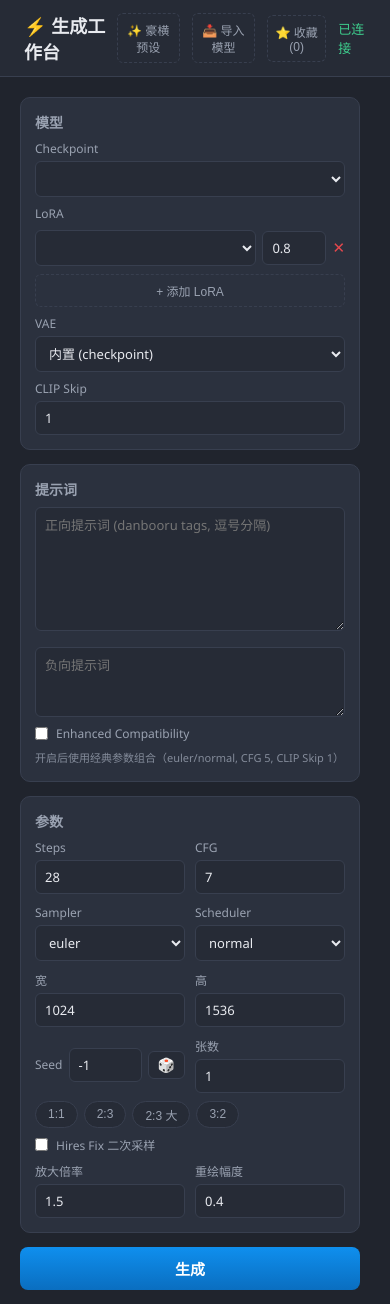
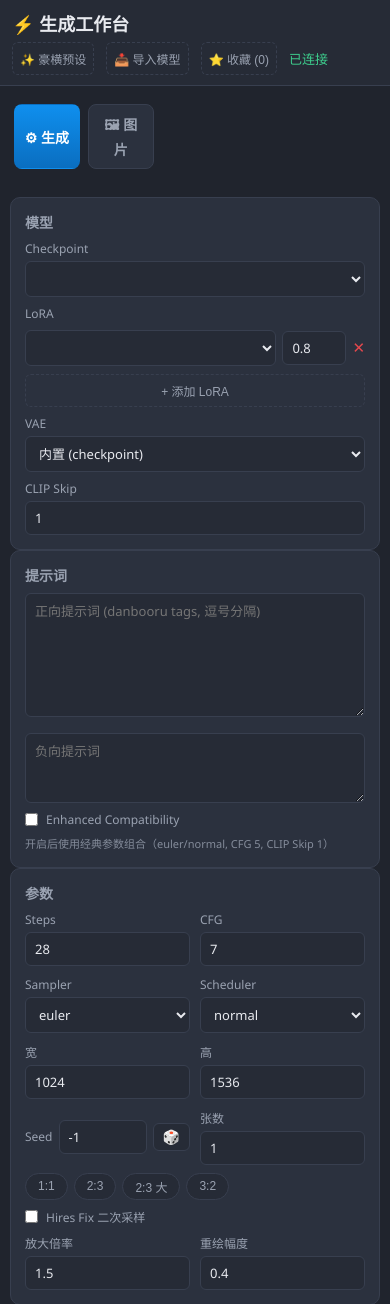
Before and after one commit to foxsilly400-cmyk/image, a Flask app: page / in a window 390 px wide. Shown: the top 1304 px of the page. Run offline with Flask 3, Linux system fonts and the light colour scheme; data that the repository does not hold is empty.

Commit message:
mobile tabs, server-side favs, async delete, trigger buttons

```diff
--- a/app.py
+++ b/app.py
@@ -28,6 +28,55 @@ TASK_LOCK = threading.Lock()
 TASK_ORDER = []  # FIFO id 列表
 COND = threading.Condition()
 TRIGGER_CACHE = {"data": None, "ts": 0}
+FAVS_FILE = os.path.join(os.path.dirname(os.path.abspath(__file__)), "favs.json")
+
+
+def load_favs():
+    try:
+        with open(FAVS_FILE, encoding="utf-8") as f:
+            return json.load(f)
+    except Exception:
+        return []
+
+
+def save_favs(favs):
+    with open(FAVS_FILE, "w", encoding="utf-8") as f:
+        json.dump(favs[:200], f, ensure_ascii=False, indent=1)
+
+
+@app.after_request
+def cors(resp):
+    resp.headers["Access-Control-Allow-Origin"] = "*"
+    resp.headers["Access-Control-Allow-Headers"] = "Content-Type"
+    resp.headers["Access-Control-Allow-Methods"] = "GET,POST,DELETE,OPTIONS"
+    return resp
+
+
+SERVER_PUBLIC = "https://u1139344-9e22-9f4a034a.westc.seetacloud.com:8443"
+
+
+@app.route("/api/favs", methods=["GET", "POST", "OPTIONS"])
+def api_favs():
+    """收藏：服务器端存储（多端同步）；本地模式转发到服务器"""
+    if not ON_SERVER:
+        try:
+            if request.method == "GET":
+                with urllib.request.urlopen(SERVER_PUBLIC + "/api/favs", timeout=30) as r:
+                    return r.read()
+            data = request.get_json(force=True)
+            req = urllib.request.Request(SERVER_PUBLIC + "/api/favs",
+                                         json.dumps(data).encode(),
+                                         {"Content-Type": "application/json"})
+            with urllib.request.urlopen(req, timeout=30) as r:
+                return r.read()
+        except Exception as e:
+            return jsonify({"ok": False, "error": str(e)})
+    if request.method == "GET":
+        return jsonify({"ok": True, "favs": load_favs()})
+    data = request.get_json(force=True)
+    favs = data.get("favs", [])
+    save_favs(favs)
+    return jsonify({"ok": True, "count": len(favs)})
 
 
 def task_worker():
--- a/static/style.css
+++ b/static/style.css
@@ -24,6 +24,7 @@ body {
 .conn.ok { color: #3ecf8e; }
 .conn.bad { color: #e5484d; }
 .layout { display: flex; gap: 20px; padding: 20px; align-items: flex-start; }
+.tabbar { display: none; }
 .panel { width: 340px; flex-shrink: 0; display: flex; flex-direction: column; gap: 14px; }
 .card {
   background: var(--card); border: 1px solid var(--border); border-radius: 10px;
@@ -129,6 +130,33 @@ input[type=file] { padding: 5px; font-size: 12px; }
 }
 @media (max-width: 1400px) { .gallery { grid-template-columns: repeat(3, 1fr); } }
 @media (max-width: 1000px) { .gallery { grid-template-columns: repeat(2, 1fr); } }
+
+/* ---------- 手机端：两页 Tab 切换 ---------- */
+@media (max-width: 900px) {
+  .layout { flex-direction: column; padding: 10px; }
+  .tabbar {
+    display: flex; gap: 8px; position: sticky; top: 0; z-index: 500;
+    background: var(--bg); padding: 8px 4px;
+  }
+  .tab {
+    flex: 1; background: var(--card); border: 1px solid var(--border);
+    color: var(--muted); border-radius: 8px; padding: 9px; font-size: 14px;
+    font-weight: 600; cursor: pointer;
+  }
+  .tab.active { background: linear-gradient(180deg, var(--accent), var(--accent2)); color: #fff; border-color: transparent; }
+  .panel { width: 100%; }
+  .page-gen, .page-imgs { display: none; }
+  .page-gen.active, .page-imgs.active { display: block; }
+  .results { min-height: 0; }
+  .gallery { grid-template-columns: repeat(2, 1fr); gap: 8px; }
+  .topbar { padding: 10px 12px; flex-wrap: wrap; gap: 6px; }
+  .top-right { flex-wrap: wrap; }
+  .img-card .bar { padding: 6px 8px; }
+  /* lightbox 手机上：侧栏放底部 */
+  .lb-main { flex-direction: column; }
+  .lb-side { width: 100%; max-height: 40%; border-left: none; border-top: 1px solid var(--border); }
+  .lb-stage img { max-width: 100vw; }
+}
 .img-card { background: var(--card); border: 1px solid var(--border); border-radius: 10px; overflow: hidden; display: flex; flex-direction: column; }
 .img-card.pending { min-height: 220px; justify-content: space-between; }
 .pending-ph {
--- a/templates/index.html
+++ b/templates/index.html
@@ -19,7 +19,12 @@
   </header>
 
   <main class="layout">
-    <aside class="panel">
+    <div class="tabbar" id="tabbar">
+      <button class="tab active" data-page="gen">⚙ 生成</button>
+      <button class="tab" data-page="imgs">🖼 图片</button>
+    </div>
+
+    <aside class="panel page-gen active">
       <section class="card">
         <h3>模型</h3>
         <label>Checkpoint <select id="ckpt"></select></label>
@@ -91,7 +96,7 @@
       <div class="status" id="status"></div>
     </aside>
 
-    <section class="results">
+    <section class="results page-imgs">
       <div id="taskList" class="tasklist"></div>
       <div id="gallery" class="gallery"></div>
     </section>
```
Also changed, not shown: static/app.js (+61 -10 lines).
